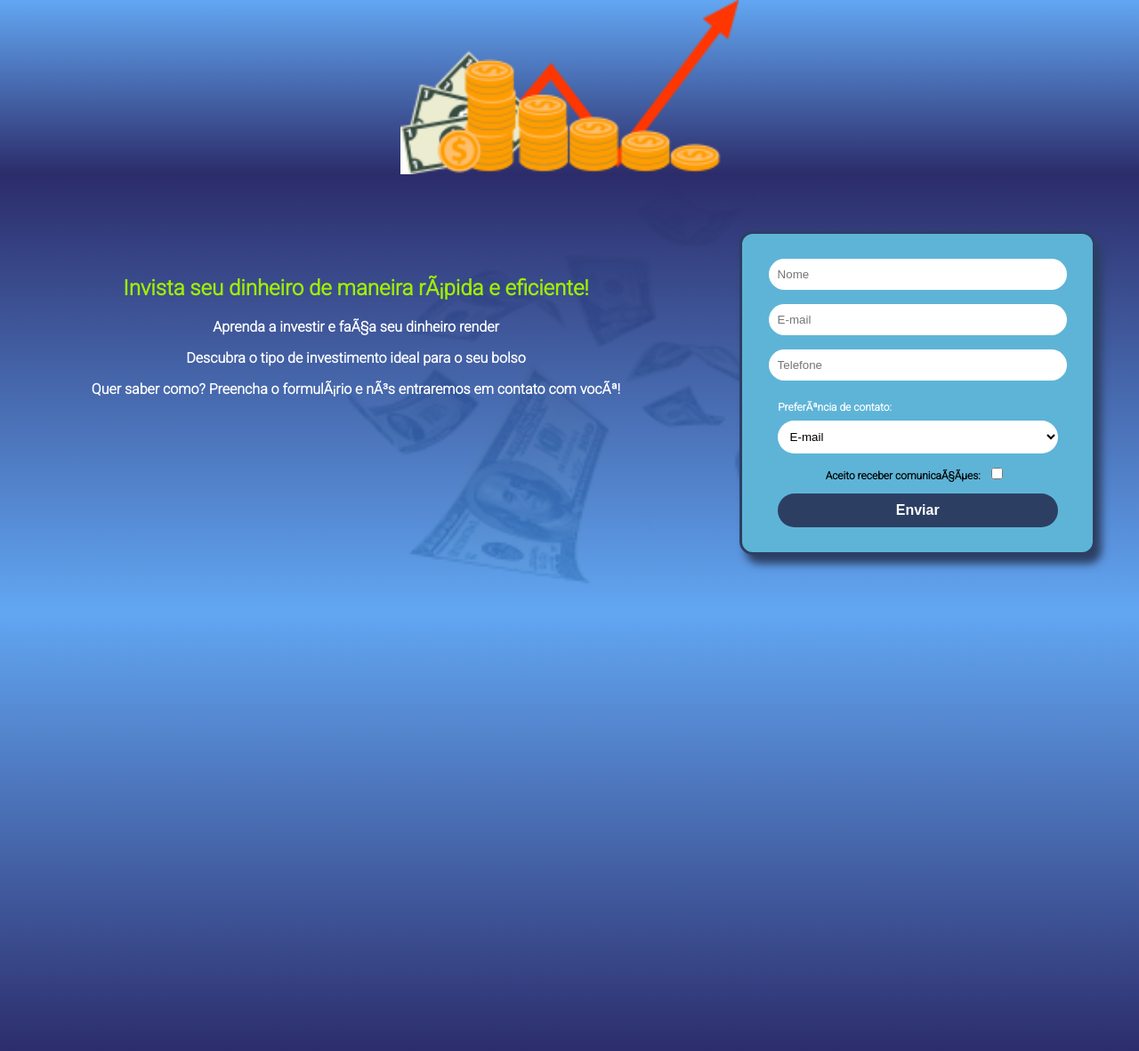
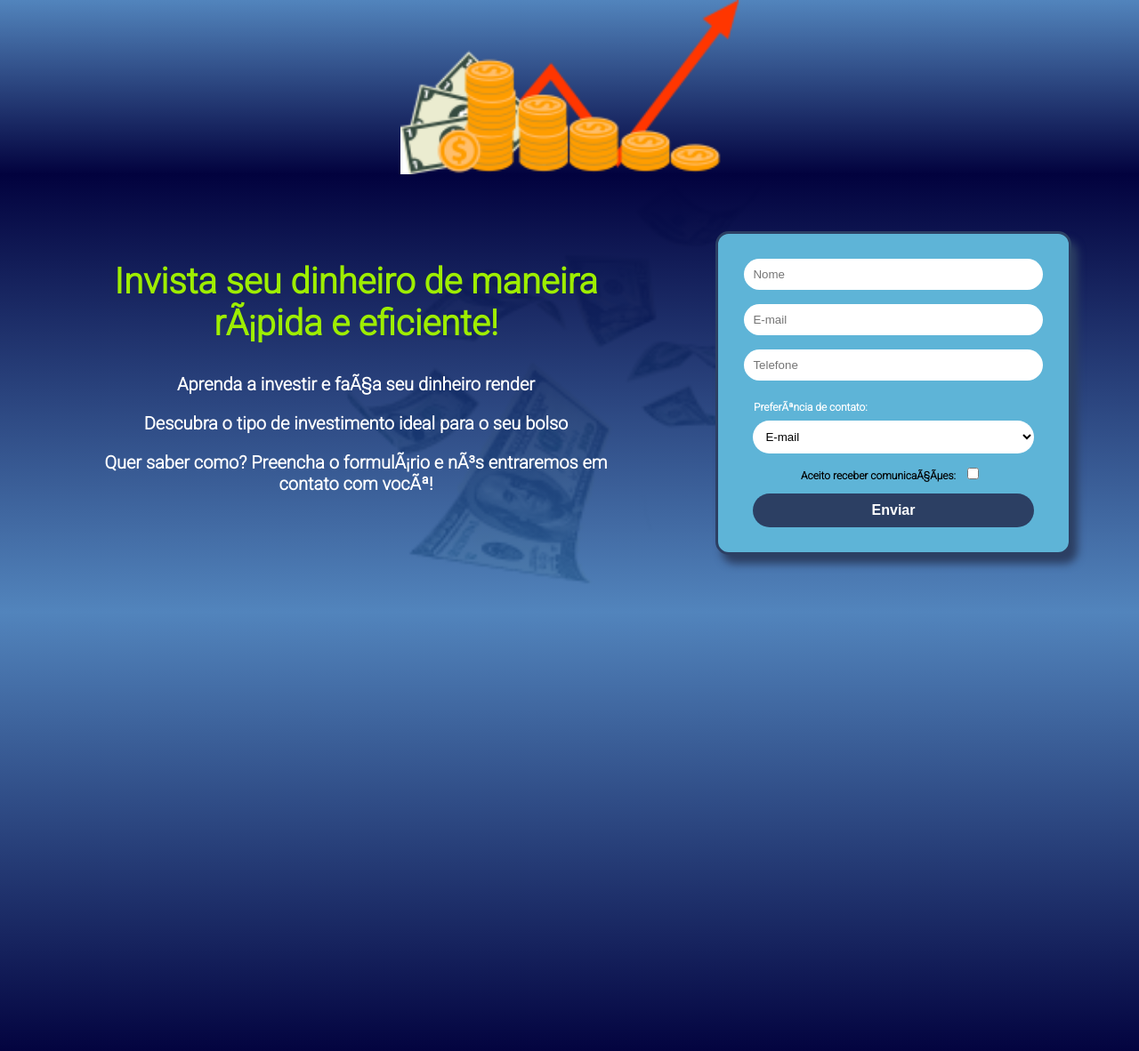
Before and after one commit to marianapcorrea/LandingPage-Investimentos, a plain HTML site: page index.html in a window 1280 px wide. Shown: the whole page at 89% size. Drawn offline with Linux system fonts and the light colour scheme.

Commit message:
Modifica esquema de cores do background

```diff
--- a/style.css
+++ b/style.css
@@ -2,9 +2,10 @@ body{
     margin: 0;
     font-family: 'Roboto', sans-serif;
     min-width: 600px;
+    font-size: 20px;
 }
 header {
-    background: linear-gradient(#2282edb5, #2c2c6a);
+    background: linear-gradient(#0b52a1b5, #02023e);
 }
 
 .banner img {
@@ -21,7 +22,7 @@ header {
     height: 100%;
     overflow: hidden;
     display: flex;
-    background: linear-gradient(#2c2c6a , #2282edb5),
+    background: linear-gradient(#02023e , #0b52a1b5),
     url(imagens/background.png);
     background-position: center;
     background-size: contain;
@@ -33,7 +34,6 @@ header {
 .conteudo article{
     min-width: 200px;
     max-width: 600px;
-    padding: 30px;
     text-align: center;
     margin:  5%;
     text-align: center;
@@ -42,6 +42,7 @@ header {
 
 .texto h2 {
     color: #9eee00;
+    font-size: 2em;
 }
 
 .texto p {
@@ -105,6 +106,6 @@ header {
 }
 
 #texto-complementar {
-    background: linear-gradient( #2282edb5, #2c2c6a);
+    background: linear-gradient( #0b52a1b5, #02023e);
     height: 500px;
 }
```
